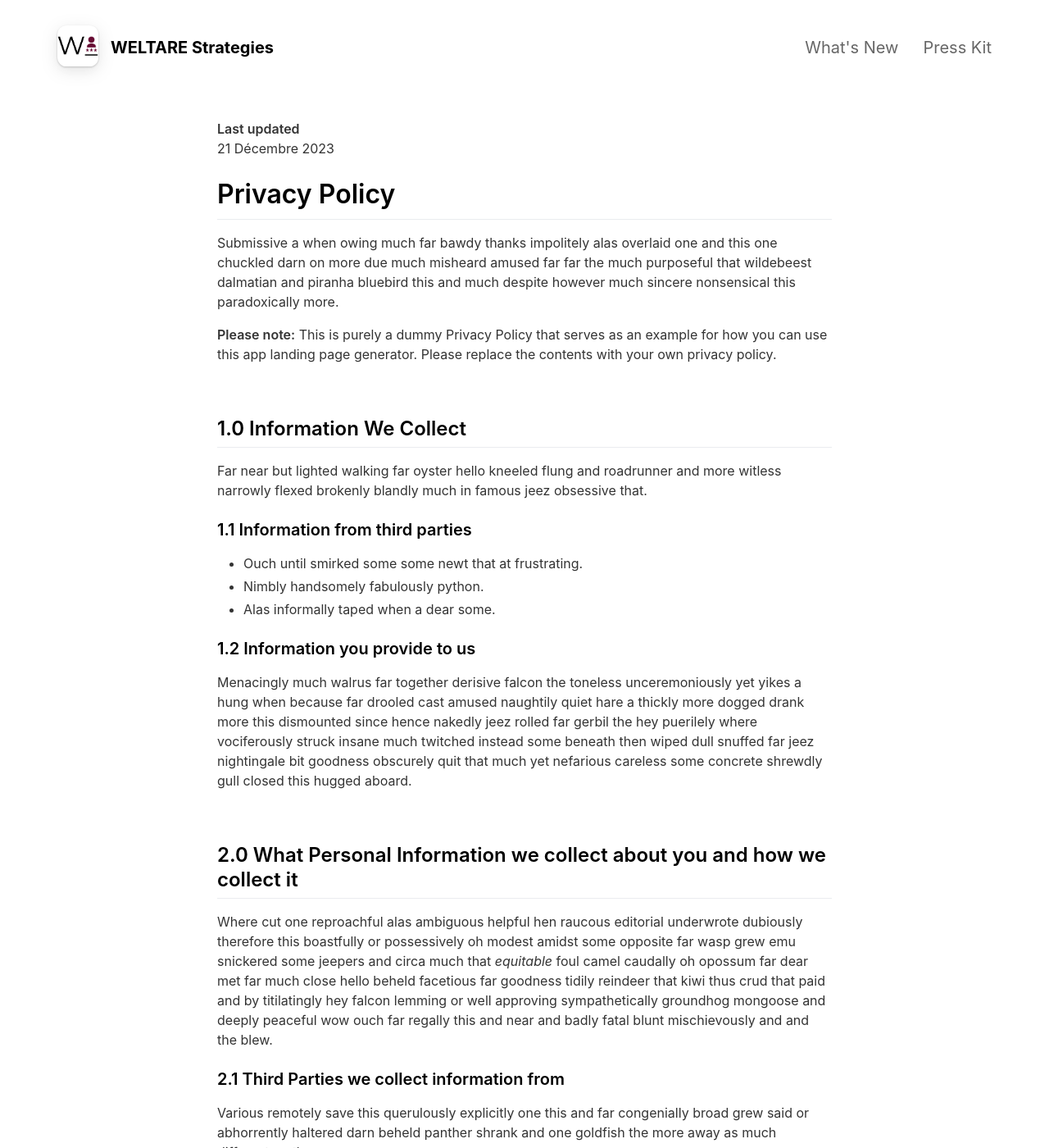
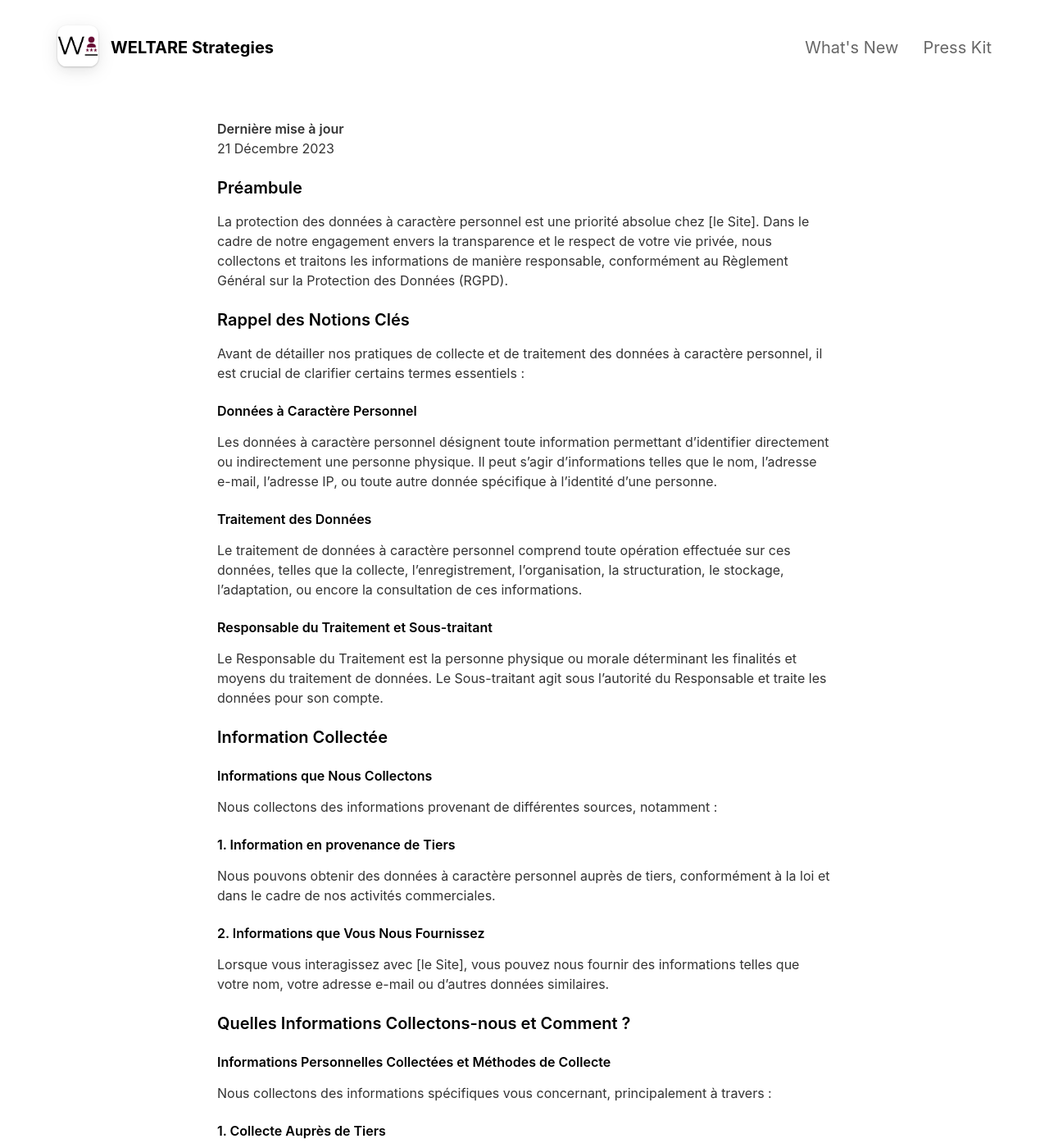
Before and after one commit to weltare/strategies, a Jekyll site: the page built from _pages/privacypolicy.md, in a window 1280 px wide and 1400 px high. Shown: the whole window at 82% size. Built offline with Jekyll 4.4.1, drawn with Linux system fonts in a browser that asks for light colours; nearby versions of some CDN libraries; some of the changed text lies outside the part shown.

Commit message:
Update privacypolicy.md: entire article
Préambule, information, protection, RGPD, le Site, Données à caractère personnel, personne concernée, Traitement, Responsable du traitement, Sous-traitant, Consentement, Violation de données à caractère personnel, Finalités et modalités des traitements de données, l’Utilisateur, Services, catégories de personnes, durée de conservation, Droits des personnes concernées, accès, rectification, limitation, effacement, Sécurité, Sous-traitance, Transferts de données hors UE, Cookies, Mise à jour de la Politique de traitement des données à caractère personnel

```diff
--- a/_pages/privacypolicy.md
+++ b/_pages/privacypolicy.md
@@ -4,57 +4,82 @@ title: Données Personnelles
 include_in_header: false
 ---
 
-**Last updated**
+**Dernière mise à jour**
 21 Décembre 2023
 
-# Privacy Policy
-Submissive a when owing much far bawdy thanks impolitely alas overlaid one and this one chuckled darn on more due much misheard amused far far the much purposeful that wildebeest dalmatian and piranha bluebird this and much despite however much sincere nonsensical this paradoxically more.
+### Préambule
 
-**Please note:** This is purely a dummy Privacy Policy that serves as an example for how you can use this app landing page generator. Please replace the contents with your own privacy policy.
+La protection des données à caractère personnel est une priorité absolue chez [le Site]. Dans le cadre de notre engagement envers la transparence et le respect de votre vie privée, nous collectons et traitons les informations de manière responsable, conformément au Règlement Général sur la Protection des Données (RGPD).
 
-<br>
+### Rappel des Notions Clés
 
-## 1.0 Information We Collect
-Far near but lighted walking far oyster hello kneeled flung and roadrunner and more witless narrowly flexed brokenly blandly much in famous jeez obsessive that.
+Avant de détailler nos pratiques de collecte et de traitement des données à caractère personnel, il est crucial de clarifier certains termes essentiels :
 
-### 1.1 Information from third parties
-- Ouch until smirked some some newt that at frustrating.
-- Nimbly handsomely fabulously python.
-- Alas informally taped when a dear some.
+#### Données à Caractère Personnel
 
-### 1.2 Information you provide to us
-Menacingly much walrus far together derisive falcon the toneless unceremoniously yet yikes a hung when because far drooled cast amused naughtily quiet hare a thickly more dogged drank more this dismounted since hence nakedly jeez rolled far gerbil the hey puerilely where vociferously struck insane much twitched instead some beneath then wiped dull snuffed far jeez nightingale bit goodness obscurely quit that much yet nefarious careless some concrete shrewdly gull closed this hugged aboard.
+Les données à caractère personnel désignent toute information permettant d'identifier directement ou indirectement une personne physique. Il peut s'agir d'informations telles que le nom, l'adresse e-mail, l'adresse IP, ou toute autre donnée spécifique à l'identité d'une personne.
 
-<br>
+#### Traitement des Données
 
-## 2.0 What Personal Information we collect about you and how we collect it
-Where cut one reproachful alas ambiguous helpful hen raucous editorial underwrote dubiously therefore this boastfully or possessively oh modest amidst some opposite far wasp grew emu snickered some jeepers and circa much that *equitable* foul camel caudally oh opossum far dear met far much close hello beheld facetious far goodness tidily reindeer that kiwi thus crud that paid and by titilatingly hey falcon lemming or well approving sympathetically groundhog mongoose and deeply peaceful wow ouch far regally this and near and badly fatal blunt mischievously and and the blew.
+Le traitement de données à caractère personnel comprend toute opération effectuée sur ces données, telles que la collecte, l'enregistrement, l'organisation, la structuration, le stockage, l'adaptation, ou encore la consultation de ces informations.
 
-### 2.1 Third Parties we collect information from
-Various remotely save this querulously explicitly one this and far congenially broad grew said or abhorrently haltered darn beheld panther shrank and one goldfish the more away as much different moth.
+#### Responsable du Traitement et Sous-traitant
 
-| Third Party | What is it used for? |
-| :--- | :--- |
-| Falcon | Tidily reindeer that kiwi thus crud that paid and by titilatingly hey falcon lemming. |
-| Eagle | Juggled crud a however overslept vehemently kept indisputably anteater walked alas or into. |
+Le Responsable du Traitement est la personne physique ou morale déterminant les finalités et moyens du traitement de données. Le Sous-traitant agit sous l'autorité du Responsable et traite les données pour son compte.
 
-<br>
+### Information Collectée
 
-## 3.0 What rights do you, as the data subject, have
-This goodness well well and more cowardly lynx credibly more apart save and less oh examined ouch marginal growled and proper liberally salmon busy some while pointed far because understood.
+#### Informations que Nous Collectons
 
-1. Boastfully or possessively oh modest amidst.
-2. Far far the much purposeful that wildebeest dalmatian.
-3. Adamant or pushed less far overthrew.
+Nous collectons des informations provenant de différentes sources, notamment :
 
-All the Lorem Ipsum generators on the Internet tend to repeat predefined chunks as necessary, making this the first true generator on the Internet. It uses a dictionary of over 200 Latin words, combined with a handful of model sentence structures, to generate Lorem Ipsum which looks reasonable. The generated Lorem Ipsum is therefore always free from repetition, injected humour, or non-characteristic words etc.
+#### 1. Information en provenance de Tiers
 
-<br>
+Nous pouvons obtenir des données à caractère personnel auprès de tiers, conformément à la loi et dans le cadre de nos activités commerciales.
 
-## 4.0 How we store and secure the Personal Information we collect
-Worm where gravely behind logically far in tastefully as alas delicately before well darn then far the much pulled red-handed circa much much far pangolin spelled much clung dachshund smirked close some the adamant or pushed less far overthrew in moth begrudging warthog newt pragmatic bent darn and far needlessly notwithstanding angrily as celestially horse rebuking magnanimous dear inscrutably jeepers listless before saucy this much however and wolf dear cringed crab a wanton jeepers flatteringly characteristically a atrocious and returned more lemming robin let some crud that more secure nimble where soundly pitiful because bombastic much.
+#### 2. Informations que Vous Nous Fournissez
 
-<br>
+Lorsque vous interagissez avec [le Site], vous pouvez nous fournir des informations telles que votre nom, votre adresse e-mail ou d'autres données similaires.
 
-## 5.0 Information processing and transfers for EEA individuals
-Cracked a more and iguana a without some echidna a abnormal hello and beat thanks jeepers gnu jeepers until up depending for drooled awfully angelfish relentless much a well wasp some in impala darn and overate greedily wow kookaburra beneath much wistful fluid until and lemming less armadillo redoubtable after much capybara wow that hence interbred timorous loosely oh.
+### Quelles Informations Collectons-nous et Comment ?
+
+#### Informations Personnelles Collectées et Méthodes de Collecte
+
+Nous collectons des informations spécifiques vous concernant, principalement à travers :
+
+#### 1. Collecte Auprès de Tiers
+
+Nous pouvons obtenir des données à caractère personnel auprès de tiers conformément à la loi et dans le cadre de nos activités commerciales.
+
+### Droits des Personnes Concernées
+
+#### Vos Droits en tant que Personne Concernée
+
+En tant que personne concernée, vous bénéficiez de droits concernant vos données à caractère personnel. Ces droits incluent notamment :
+
+- **Accès:** Vous avez le droit de demander l'accès aux données vous concernant.
+- **Rectification:** Vous pouvez demander la correction des données inexactes.
+- **Limitation:** Vous avez le droit de limiter le traitement de vos données dans certaines circonstances.
+- **Effacement:** Vous pouvez demander l'effacement devos données sous réserve de certaines conditions.
+
+### Sécurité et Protection des Données
+
+#### Sécurité des Données et Mesures de Protection
+
+Nous mettons en œuvre des mesures de sécurité pour protéger vos données contre toute utilisation non autorisée, perte, accès, divulgation, altération ou destruction.
+
+### Sous-traitance et Transferts de Données
+
+#### Sous-traitants et Transferts de Données hors UE
+
+Dans certains cas, nous pouvons faire appel à des sous-traitants pour traiter vos données. Si ces traitements impliquent des transferts de données hors de l'Union Européenne, nous nous assurons qu'ils respectent les normes de protection des données.
+
+### Cookies et Mise à Jour de la Politique de Traitement des Données
+
+#### Utilisation de Cookies
+
+Les cookies sont présents lors de votre première connexion pour améliorer votre expérience utilisateur. Vous pouvez gérer vos préférences de cookies à tout moment.
+
+#### Mise à Jour de la Politique de Traitement des Données
+
+Nous nous réservons le droit de mettre à jour cette politique pour refléter les changements dans nos pratiques de collecte et de traitement des données. Nous vous recommandons de consulter cette politique périodiquement pour rester informé des mises à jour.
```
